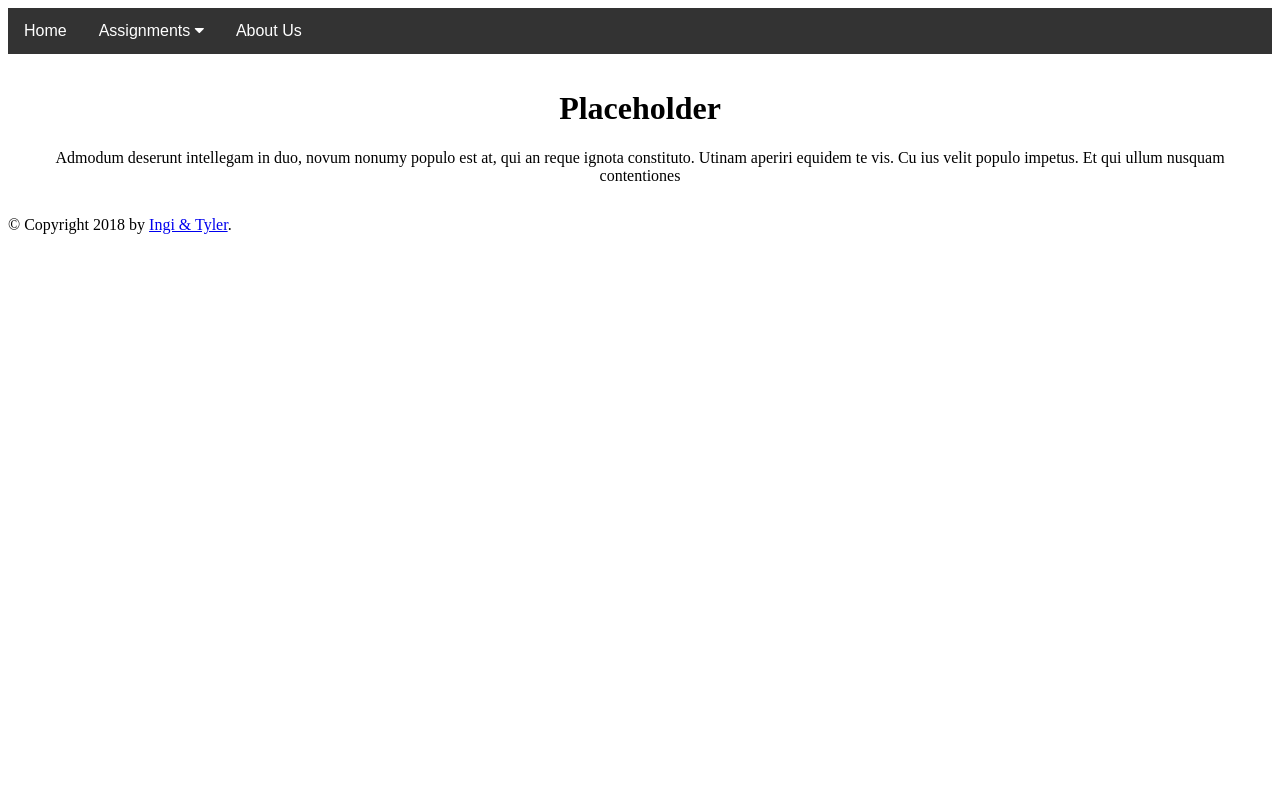
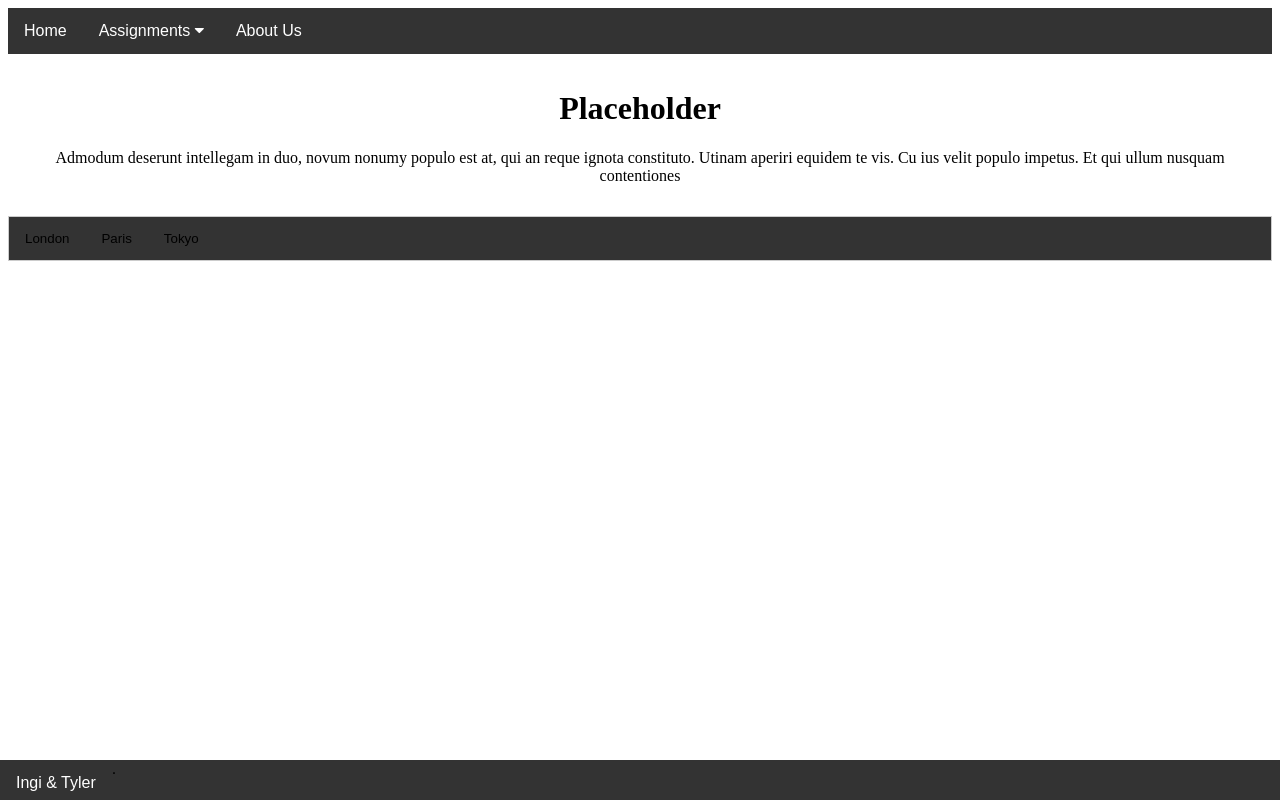
Before and after one commit to Flimster/Python_Group_Project, a Flask app: page / in a window 1280 px wide. Run offline with Flask 2, Linux system fonts and the light colour scheme.

Commit message:
Webpage now looks half decent

```diff
--- /dev/null
+++ b/thinkback/static/scripts/tabs.js
@@ -0,0 +1,20 @@
+function openCity(evt, cityName) {
+    // Declare all variables
+    var i, tabcontent, tablinks;
+
+    // Get all elements with class="tabcontent" and hide them
+    tabcontent = document.getElementsByClassName("tabcontent");
+    for (i = 0; i < tabcontent.length; i++) {
+      tabcontent[i].style.display = "none";
+    }
+
+    // Get all elements with class="tablinks" and remove the class "active"
+    tablinks = document.getElementsByClassName("tablinks");
+    for (i = 0; i < tablinks.length; i++) {
+      tablinks[i].className = tablinks[i].className.replace(" active", "");
+    }
+
+    // Show the current tab, and add an "active" class to the button that opened the tab
+    document.getElementById(cityName).style.display = "block";
+    evt.currentTarget.className += " active";
+  }
--- a/thinkback/static/styles/styles.css
+++ b/thinkback/static/styles/styles.css
@@ -60,3 +60,72 @@
 .show {
   display: block;
 }
+
+.content {
+  padding: 40px;
+}
+
+ /* Style the tab */
+ .tab {
+  overflow: hidden;
+  border: 1px solid #ccc;
+  background-color: #333;
+}
+
+/* Style the buttons that are used to open the tab content */
+.tab button {
+  background-color: inherit;
+  float: left;
+  border: none;
+  outline: none;
+  cursor: pointer;
+  padding: 14px 16px;
+  transition: 0.3s;
+}
+
+/* Change background color of buttons on hover */
+.tab button:hover {
+  background-color: #ddd;
+}
+
+/* Create an active/current tablink class */
+.tab button.active {
+  background-color: #ccc;
+}
+
+/* Style the tab content */
+.tabcontent {
+  display: none;
+  padding: 6px 12px;
+  border: 1px solid #ccc;
+  border-top: none;
+}
+
+.tabcontent {
+  animation: fadeEffect 1s; /* Fading effect takes 1 second */
+}
+
+/* Go from zero to full opacity */
+@keyframes fadeEffect {
+  from {opacity: 0;}
+  to {opacity: 1;}
+}
+
+.footer {
+   position:fixed;
+   bottom:0;
+   left: 0;
+   width:100%;
+   height:40px;   /* Height of the footer */
+   background-color: #333;
+  font-family: Arial, Helvetica, sans-serif;
+}
+
+.footer a {
+  float: left;
+  font-size: 16px;
+  color: white;
+  text-align: center;
+  padding: 14px 16px;
+  text-decoration: none;
+}
--- a/thinkback/templates/base.html
+++ b/thinkback/templates/base.html
@@ -33,13 +33,38 @@
             <p>Admodum deserunt intellegam in duo, novum nonumy populo est at, qui an reque ignota constituto. Utinam aperiri equidem te vis. Cu ius velit populo impetus. Et qui ullum nusquam contentiones</p>
         </div>
     </div>
-    <div id="content">
+
+    <!-- Tab links -->
+    <div class="tab">
+        <button class="tablinks" onclick="openCity(event, 'London')">London</button>
+        <button class="tablinks" onclick="openCity(event, 'Paris')">Paris</button>
+        <button class="tablinks" onclick="openCity(event, 'Tokyo')">Tokyo</button>
+    </div>
+
+    <!-- Tab content -->
+    <div id="London" class="tabcontent">
+        <h3>London</h3>
+        <p>London is the capital city of England.</p>
+    </div>
+
+    <div id="Paris" class="tabcontent">
+        <h3>Paris</h3>
+        <p>Paris is the capital of France.</p>
+    </div>
+
+    <div id="Tokyo" class="tabcontent">
+        <h3>Tokyo</h3>
+        <p>Tokyo is the capital of Japan.</p>
+    </div>
+
+    <div class="content">
         {% block content %}
         {% endblock %}
     </div>
-    <div id="footer">
-        &copy; Copyright 2018 by <a href="https://github.com/Flimster/Python_Group_Project">Ingi & Tyler</a>.
+    <div class="footer">
+        <a href="https://github.com/Flimster/Python_Group_Project">Ingi & Tyler</a>.
     </div>
     <script type=text/javascript src="{{url_for('static', filename='scripts/dropdown.js') }}"></script>
+    <script type=text/javascript src="{{url_for('static', filename='scripts/tabs.js') }}"></script>
 </body>
 </html>
```
